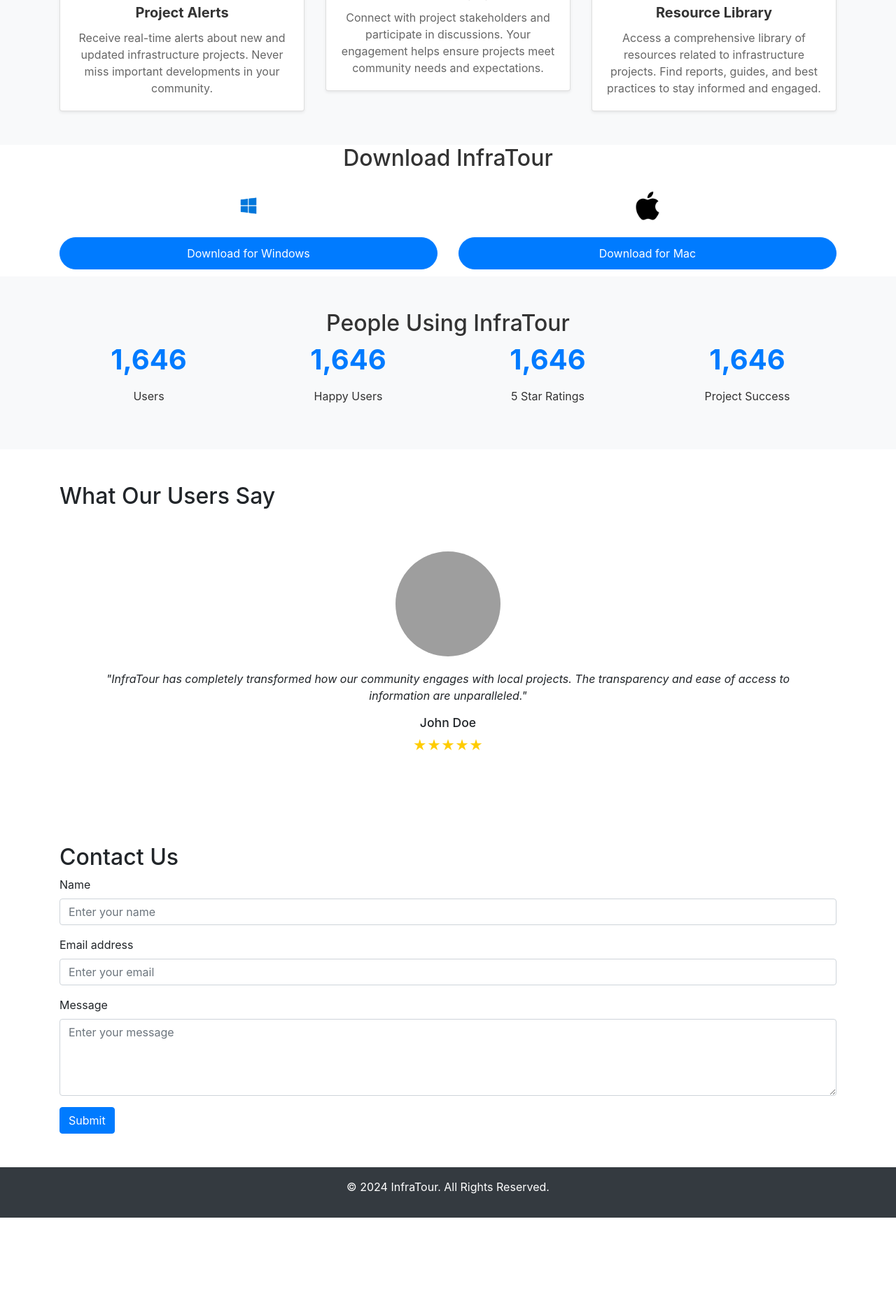
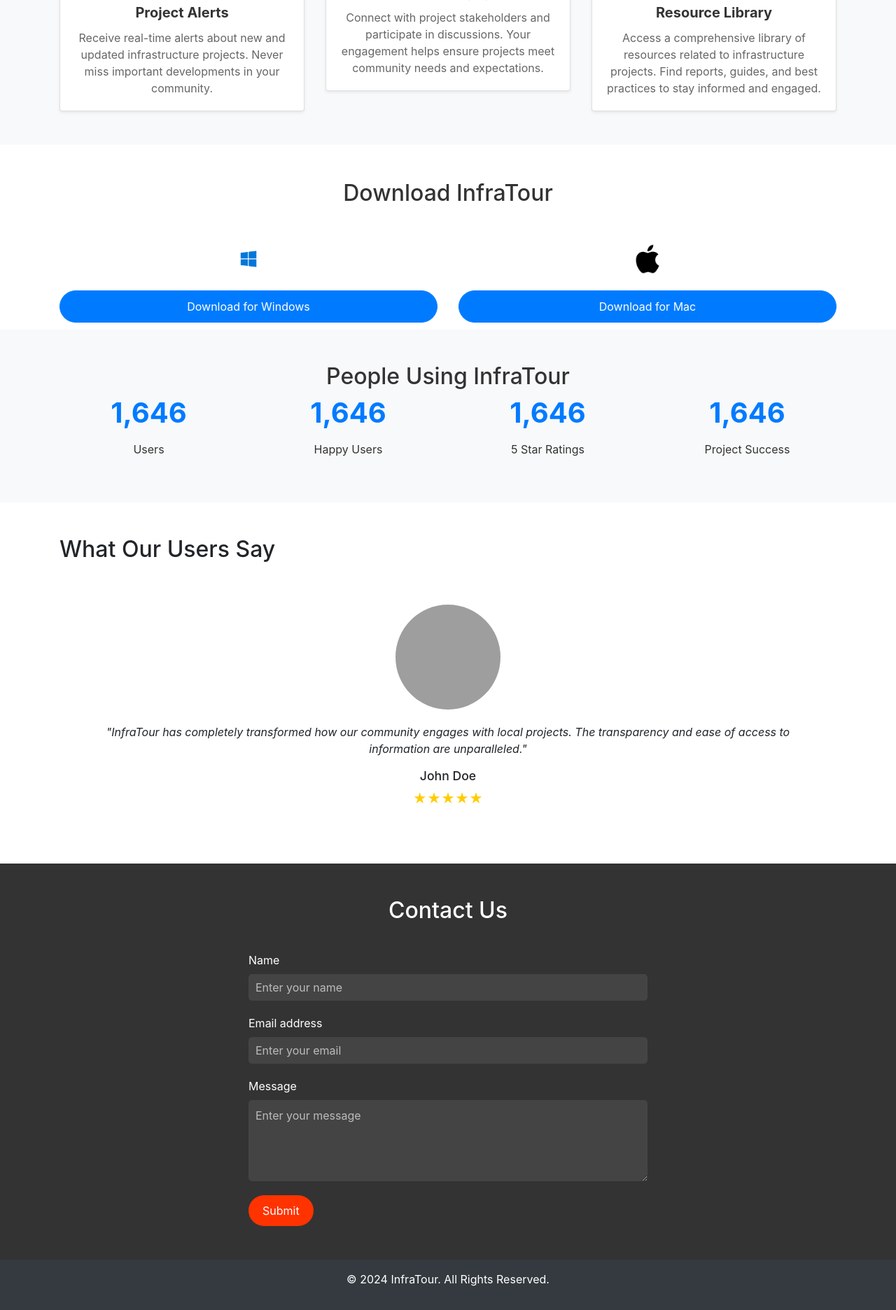
Before and after one commit to Rohaenat-Eniola-Mustapha/InfraTour, a PHP site: page / in a window 1280 px wide. Shown: the part 1841-3713 px from the top of the page at 70% size. Before the commit the page ends 3581 px from the top, so only its background shows below. Run offline with PHP 8.4, Linux system fonts and the light colour scheme; some libraries are stand-ins or nearby versions; grey boxes are pictures that could not be loaded.

Commit message:
Updated more and add more

```diff
--- a/css/styles.css
+++ b/css/styles.css
@@ -87,7 +87,8 @@ body {
 
 #download-section h2 {
     color: #333;
-    margin-bottom: 10px;
+    margin-bottom: 50px;
+    margin-top: 50px;
 }
 
 #download-section .logo {
@@ -112,7 +113,7 @@ body {
 
 #user-count {
     background-color: #f8f9fa;
-    padding: 60px 0;
+    padding: 60px 60px;
 }
 
 #user-count h2 {
@@ -168,6 +169,66 @@ body {
     font-size: 1.2rem;
 }
 
+/* Contact Section */
+#contact {
+    background-color: #333;
+    color: #fff;
+    padding: 60px 0;
+}
+
+#contact h2 {
+    text-align: center;
+    color: #fff;
+    margin-bottom: 40px;
+}
+
+#contact .form-group {
+    margin-bottom: 20px;
+}
+
+#contact .form-control {
+    background-color: #444;
+    border: none;
+    color: #fff;
+    padding: 10px;
+    border-radius: 5px;
+}
+
+#contact .form-control::placeholder {
+    color: #bbb;
+}
+
+#contact .form-control:focus {
+    background-color: #555;
+    outline: none;
+    box-shadow: none;
+}
+
+#contact .btn-primary {
+    background-color: #ff3300;
+    border: none;
+    padding: 10px 20px;
+    border-radius: 50px;
+    cursor: pointer;
+    transition: background-color 0.3s ease;
+}
+
+#contact .btn-primary:hover {
+    background-color: #cc2900;
+}
+
+#contact .container {
+    max-width: 600px;
+    margin: 0 auto;
+}
+
+/* Responsive Styling */
+@media (max-width: 767px) {
+    #contact .form-control {
+        margin-bottom: 15px;
+    }
+}
+
 footer {
     position: relative;
     bottom: 0;
```
